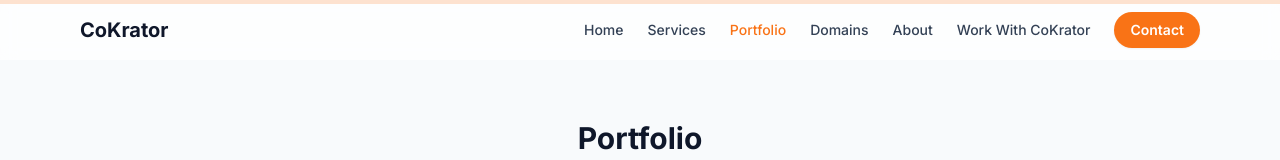
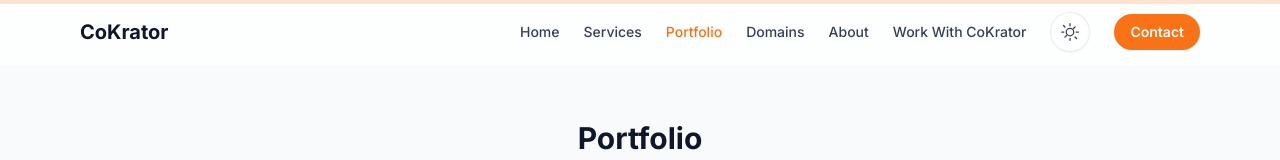
Before and after one commit to Aryaman15/Cokator_Website, a React (Vite) app in the folder client/: page /portfolio in a window 1280 px wide. Shown: the top 160 px of the page. Built offline with nearby package versions, Linux system fonts and the light colour scheme.

Commit message:
Add sitewide dark mode with themed header and surfaces

```diff
--- a/client/src/App.tsx
+++ b/client/src/App.tsx
@@ -10,10 +10,23 @@ import Header from './components/layout/Header';
 import Footer from './components/layout/Footer';
 import PageWrapper from './components/layout/PageWrapper';
 import ScrollProgress from './components/shared/ScrollProgress';
+import { useTheme } from './components/layout/ThemeProvider';
 
 function App() {
+  const { theme } = useTheme();
+
   return (
-    <div className="min-h-screen bg-slate-50 text-slate-900">
+    <div
+      data-theme={theme}
+      className="relative min-h-screen overflow-hidden bg-slate-50 text-slate-900 transition-colors duration-300 dark:bg-slate-950 dark:text-slate-50"
+    >
+      <div
+        className="pointer-events-none fixed inset-0 -z-10 opacity-80 transition duration-500 dark:opacity-90"
+        aria-hidden="true"
+      >
+        <div className="absolute inset-0 bg-[radial-gradient(circle_at_20%_20%,#f9731615,transparent_38%),radial-gradient(circle_at_80%_0%,#0ea5e918,transparent_32%),radial-gradient(circle_at_80%_80%,#22c55e18,transparent_38%),radial-gradient(circle_at_10%_80%,#a855f718,transparent_36%)] dark:bg-[radial-gradient(circle_at_20%_20%,rgba(249,115,22,0.22),transparent_36%),radial-gradient(circle_at_80%_0%,rgba(56,189,248,0.22),transparent_30%),radial-gradient(circle_at_80%_80%,rgba(34,197,94,0.24),transparent_35%),radial-gradient(circle_at_10%_80%,rgba(168,85,247,0.24),transparent_34%)]" />
+        <div className="absolute inset-0 bg-[linear-gradient(120deg,rgba(255,255,255,0.55),rgba(255,255,255,0.35)),linear-gradient(0deg,rgba(15,23,42,0.03),rgba(15,23,42,0.03))] dark:bg-[linear-gradient(120deg,rgba(15,23,42,0.65),rgba(15,23,42,0.45)),linear-gradient(0deg,rgba(148,163,184,0.08),rgba(148,163,184,0.08))]" />
+      </div>
       <ScrollProgress />
       <Header />
       <main className="pt-20">
--- a/client/src/components/home/HeroSection.tsx
+++ b/client/src/components/home/HeroSection.tsx
@@ -12,12 +12,12 @@ const HeroSection = () => {
     <section className="flex flex-col items-center gap-10 py-16 lg:flex-row">
       <div className="space-y-6 lg:w-1/2">
         <p className="text-xs uppercase tracking-[0.3em] text-accent">Publishing partner</p>
-        <h1 className="text-3xl font-bold leading-tight text-primary md:text-4xl">
+        <h1 className="text-3xl font-bold leading-tight text-primary dark:text-white md:text-4xl">
           Digital Content & Book Production
           <br />
           for Global Publishers & eLearning Companies
         </h1>
-        <p className="text-base text-slate-700 md:text-lg">
+        <p className="text-base text-slate-700 dark:text-slate-200 md:text-lg">
           CoKrator provides composition, illustrations, eBook delivery, and editorial services across engineering, medical,
           math, business, and education programs with rigorous quality control.
         </p>
--- a/client/src/components/layout/Header.tsx
+++ b/client/src/components/layout/Header.tsx
@@ -2,6 +2,7 @@ import { useEffect, useState } from 'react';
 import { Link, NavLink } from 'react-router-dom';
 import { motion, AnimatePresence } from 'framer-motion';
 import Button from '../shared/Button';
+import { useTheme } from './ThemeProvider';
 
 const navLinks = [
   { to: '/', label: 'Home' },
@@ -15,6 +16,7 @@ const navLinks = [
 const Header = () => {
   const [scrolled, setScrolled] = useState(false);
   const [open, setOpen] = useState(false);
+  const { theme, toggleTheme } = useTheme();
 
   useEffect(() => {
     const onScroll = () => setScrolled(window.scrollY > 10);
@@ -23,9 +25,15 @@ const Header = () => {
   }, []);
 
   return (
-    <header className={`fixed top-0 left-0 right-0 z-40 transition ${scrolled ? 'bg-white/90 shadow-sm backdrop-blur' : 'bg-white/70 backdrop-blur'}`}>
+    <header
+      className={`fixed top-0 left-0 right-0 z-40 transition ${
+        scrolled
+          ? 'border-b border-slate-200/70 bg-white/90 shadow-sm backdrop-blur dark:border-slate-800/60 dark:bg-slate-900/85'
+          : 'border-b border-transparent bg-white/70 backdrop-blur dark:bg-slate-900/75'
+      }`}
+    >
       <div className="mx-auto flex max-w-6xl items-center justify-between px-4 py-3">
-        <Link to="/" className="font-bold text-xl text-primary">
+        <Link to="/" className="font-bold text-xl text-primary dark:text-white">
           CoKrator
         </Link>
         <nav className="hidden items-center gap-6 md:flex">
@@ -34,22 +42,44 @@ const Header = () => {
               key={link.to}
               to={link.to}
               className={({ isActive }) =>
-                `text-sm font-medium transition hover:text-accent ${isActive ? 'text-accent' : 'text-slate-700'}`
+                `text-sm font-medium transition hover:text-accent ${
+                  isActive ? 'text-accent' : 'text-slate-700 dark:text-slate-200'
+                }`
               }
             >
               {link.label}
             </NavLink>
           ))}
+          <button
+            aria-label="Toggle color mode"
+            onClick={toggleTheme}
+            className="flex h-10 w-10 items-center justify-center rounded-full border border-slate-200/80 bg-white/70 text-slate-700 shadow-sm transition hover:-translate-y-0.5 hover:border-accent/60 hover:text-accent focus:outline-none focus:ring-2 focus:ring-accent focus:ring-offset-2 focus:ring-offset-white dark:border-slate-700/80 dark:bg-slate-800/80 dark:text-slate-100 dark:hover:border-accent/70 dark:hover:text-accent dark:focus:ring-offset-slate-900"
+          >
+            {theme === 'dark' ? (
+              <svg viewBox="0 0 24 24" className="h-5 w-5" fill="none" stroke="currentColor" strokeWidth="1.5">
+                <path
+                  d="M21 12.79A9 9 0 1111.21 3 7 7 0 0021 12.79z"
+                  strokeLinecap="round"
+                  strokeLinejoin="round"
+                />
+              </svg>
+            ) : (
+              <svg viewBox="0 0 24 24" className="h-5 w-5" fill="none" stroke="currentColor" strokeWidth="1.5">
+                <circle cx="12" cy="12" r="4.5" />
+                <path strokeLinecap="round" d="M12 2v2.5M12 19.5V22M4.22 4.22l1.77 1.77M18.01 17.99l1.77 1.77M2 12h2.5M19.5 12H22M6 18l1.76-1.76M16.24 7.76 18 6" />
+              </svg>
+            )}
+          </button>
           <Button to="/contact">Contact</Button>
         </nav>
         <button
-          className="md:hidden rounded-md border border-slate-200 p-2"
+          className="rounded-md border border-slate-200 p-2 text-primary md:hidden dark:border-slate-700 dark:text-slate-100"
           aria-label="Toggle navigation"
           onClick={() => setOpen((prev) => !prev)}
         >
-          <div className="h-0.5 w-6 bg-primary mb-1" />
-          <div className="h-0.5 w-6 bg-primary mb-1" />
-          <div className="h-0.5 w-6 bg-primary" />
+          <div className="mb-1 h-0.5 w-6 bg-current" />
+          <div className="mb-1 h-0.5 w-6 bg-current" />
+          <div className="h-0.5 w-6 bg-current" />
         </button>
       </div>
       <AnimatePresence>
@@ -58,7 +88,7 @@ const Header = () => {
             initial={{ height: 0, opacity: 0 }}
             animate={{ height: 'auto', opacity: 1 }}
             exit={{ height: 0, opacity: 0 }}
-            className="md:hidden border-t border-slate-200 bg-white px-4"
+            className="border-t border-slate-200 bg-white px-4 shadow-sm md:hidden dark:border-slate-800 dark:bg-slate-900"
           >
             <div className="flex flex-col gap-4 py-4">
               {navLinks.map((link) => (
@@ -67,12 +97,36 @@ const Header = () => {
                   to={link.to}
                   onClick={() => setOpen(false)}
                   className={({ isActive }) =>
-                    `text-base font-medium transition hover:text-accent ${isActive ? 'text-accent' : 'text-slate-700'}`
+                    `text-base font-medium transition hover:text-accent ${
+                      isActive ? 'text-accent' : 'text-slate-700 dark:text-slate-200'
+                    }`
                   }
                 >
                   {link.label}
                 </NavLink>
               ))}
+              <button
+                onClick={() => {
+                  toggleTheme();
+                }}
+                className="flex items-center justify-between rounded-2xl border border-slate-200/80 bg-slate-50 px-4 py-3 text-sm font-medium text-slate-700 transition hover:border-accent/60 hover:text-accent dark:border-slate-700/80 dark:bg-slate-800 dark:text-slate-200 dark:hover:border-accent/70 dark:hover:text-accent"
+              >
+                <span>Switch to {theme === 'dark' ? 'Light' : 'Dark'} Mode</span>
+                {theme === 'dark' ? (
+                  <svg viewBox="0 0 24 24" className="h-4 w-4" fill="none" stroke="currentColor" strokeWidth="1.5">
+                    <path
+                      d="M21 12.79A9 9 0 1111.21 3 7 7 0 0021 12.79z"
+                      strokeLinecap="round"
+                      strokeLinejoin="round"
+                    />
+                  </svg>
+                ) : (
+                  <svg viewBox="0 0 24 24" className="h-4 w-4" fill="none" stroke="currentColor" strokeWidth="1.5">
+                    <circle cx="12" cy="12" r="4.5" />
+                    <path strokeLinecap="round" d="M12 2v2.5M12 19.5V22M4.22 4.22l1.77 1.77M18.01 17.99l1.77 1.77M2 12h2.5M19.5 12H22M6 18l1.76-1.76M16.24 7.76 18 6" />
+                  </svg>
+                )}
+              </button>
               <Button to="/contact" className="w-full text-center">
                 Contact
               </Button>
--- /dev/null
+++ b/client/src/components/layout/ThemeProvider.tsx
@@ -0,0 +1,62 @@
+import { createContext, useContext, useEffect, useMemo, useState } from 'react';
+
+type Theme = 'light' | 'dark';
+
+type ThemeContextValue = {
+  theme: Theme;
+  toggleTheme: () => void;
+  setTheme: (value: Theme) => void;
+};
+
+const ThemeContext = createContext<ThemeContextValue | undefined>(undefined);
+
+const getInitialTheme = (): Theme => {
+  if (typeof window === 'undefined') return 'light';
+  const stored = window.localStorage.getItem('cokrator-theme') as Theme | null;
+  if (stored === 'light' || stored === 'dark') return stored;
+  return window.matchMedia('(prefers-color-scheme: dark)').matches ? 'dark' : 'light';
+};
+
+export const ThemeProvider = ({ children }: { children: React.ReactNode }) => {
+  const [theme, setTheme] = useState<Theme>(getInitialTheme);
+
+  useEffect(() => {
+    const root = document.documentElement;
+    const isDark = theme === 'dark';
+    root.classList.toggle('dark', isDark);
+    document.body.classList.toggle('dark', isDark);
+    root.dataset.theme = theme;
+    window.localStorage.setItem('cokrator-theme', theme);
+  }, [theme]);
+
+  useEffect(() => {
+    const media = window.matchMedia('(prefers-color-scheme: dark)');
+    const handleChange = () => {
+      const stored = window.localStorage.getItem('cokrator-theme');
+      if (!stored) {
+        setTheme(media.matches ? 'dark' : 'light');
+      }
+    };
+    media.addEventListener('change', handleChange);
+    return () => media.removeEventListener('change', handleChange);
+  }, []);
+
+  const value = useMemo(
+    () => ({
+      theme,
+      toggleTheme: () => setTheme((prev) => (prev === 'dark' ? 'light' : 'dark')),
+      setTheme,
+    }),
+    [theme]
+  );
+
+  return <ThemeContext.Provider value={value}>{children}</ThemeContext.Provider>;
+};
+
+export const useTheme = () => {
+  const ctx = useContext(ThemeContext);
+  if (!ctx) {
+    throw new Error('useTheme must be used within ThemeProvider');
+  }
+  return ctx;
+};
--- a/client/src/index.css
+++ b/client/src/index.css
@@ -7,8 +7,18 @@
   background-color: #f8fafc;
 }
 
+:root.dark {
+  color: #e2e8f0;
+  background-color: #0f172a;
+}
+
 body {
   font-family: 'Inter', system-ui, -apple-system, sans-serif;
+  background: transparent;
+}
+
+body.dark {
+  color-scheme: dark;
 }
 
 a {
--- a/client/src/main.tsx
+++ b/client/src/main.tsx
@@ -3,11 +3,14 @@ import ReactDOM from 'react-dom/client';
 import { BrowserRouter } from 'react-router-dom';
 import App from './App';
 import './index.css';
+import { ThemeProvider } from './components/layout/ThemeProvider';
 
 ReactDOM.createRoot(document.getElementById('root') as HTMLElement).render(
   <React.StrictMode>
     <BrowserRouter>
-      <App />
+      <ThemeProvider>
+        <App />
+      </ThemeProvider>
     </BrowserRouter>
   </React.StrictMode>
 );
--- a/client/tailwind.config.js
+++ b/client/tailwind.config.js
@@ -1,5 +1,6 @@
 /** @type {import('tailwindcss').Config} */
 export default {
+  darkMode: 'class',
   content: ['./index.html', './src/**/*.{ts,tsx}'],
   theme: {
     extend: {
```
Also changed, not shown: client/src/components/home/ProcessTimeline.tsx (+4 -4 lines), client/src/components/layout/Footer.tsx (+13 -11 lines), client/src/components/shared/Button.tsx (+4 -3 lines).
